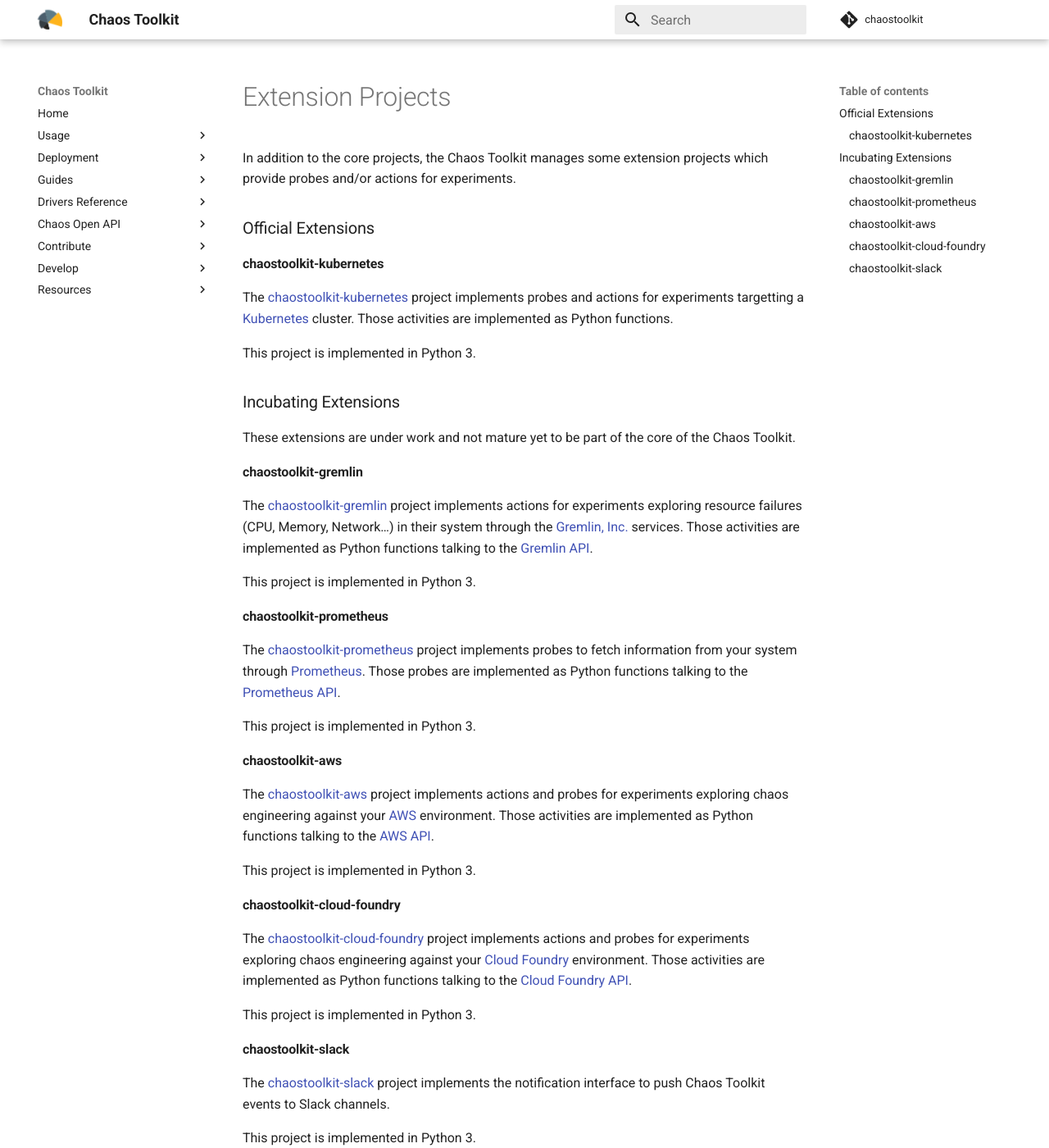
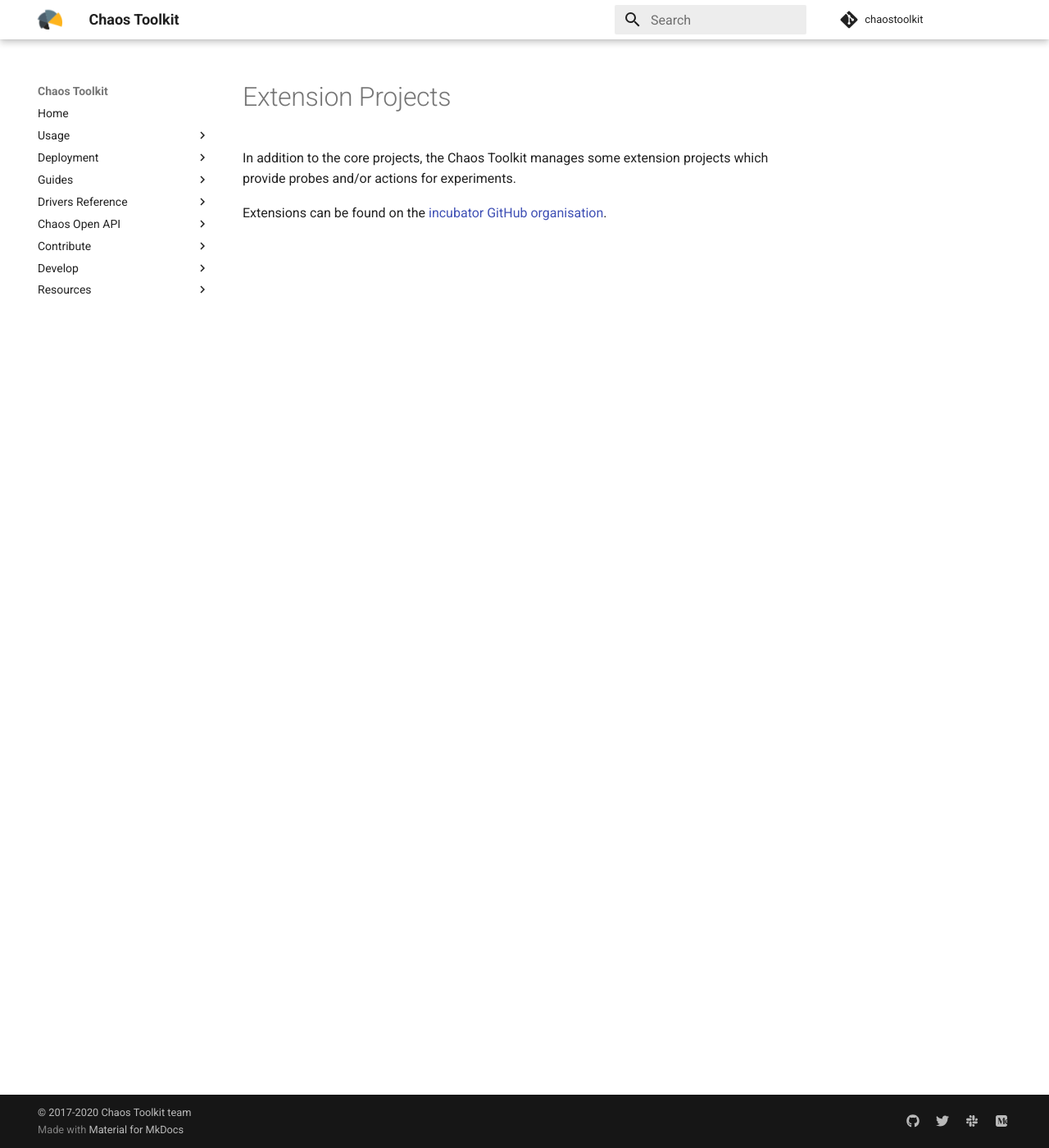
Before and after one commit to chaostoolkit/chaostoolkit-documentation, an MkDocs documentation site: the page built from sources/reference/developing/extensions.md, in a window 1280 px wide and 1400 px high. Shown: the whole window at 82% size. Built offline with MkDocs 1.6.1 and Material for MkDocs 9.7.7, drawn with Linux system fonts in a browser that asks for light colours; comment, search, counter and statistics services are not loaded.

Commit message:
Clarify core/extension projects
Signed-off-by: Sylvain Hellegouarch <sh@defuze.org>

```diff
--- a/sources/reference/developing/extensions.md
+++ b/sources/reference/developing/extensions.md
@@ -3,80 +3,6 @@
 In addition to the core projects, the Chaos Toolkit manages some extension
 projects which provide probes and/or actions for experiments.
 
-### Official Extensions
+Extensions can be found on the [incubator GitHub organisation][inc].
 
-#### chaostoolkit-kubernetes
-
-The [chaostoolkit-kubernetes][chaoskube] project implements probes and actions
-for experiments targetting a [Kubernetes][kubernetes] cluster. Those activities
-are implemented as Python functions.
-
-[chaoskube]: https://github.com/chaostoolkit/chaostoolkit-kubernetes
-[kubernetes]: https://kubernetes.io/
-
-This project is implemented in Python 3.
-
-### Incubating Extensions
-
-These extensions are under work and not mature yet to be part of the core
-of the Chaos Toolkit.
-
-#### chaostoolkit-gremlin
-
-The [chaostoolkit-gremlin][chaosgremlin] project implements actions
-for experiments exploring resource failures (CPU, Memory, Network...) in their
-system through the [Gremlin, Inc.][gremlin] services. Those activities
-are implemented as Python functions talking to the [Gremlin API][gremlinapi].
-
-[chaosgremlin]: https://github.com/chaostoolkit/chaostoolkit-gremlin
-[gremlin]: https://gremlininc.com/
-[gremlinapi]: https://help.gremlininc.com/api/
-
-This project is implemented in Python 3.
-
-#### chaostoolkit-prometheus
-
-The [chaostoolkit-prometheus][chaosprom] project implements probes to fetch
-information from your system through [Prometheus][prometheus]. Those probes
-are implemented as Python functions talking to the [Prometheus API][promapi].
-
-[chaosprom]: https://github.com/chaostoolkit/chaostoolkit-prometheus
-[prometheus]: https://prometheus.io/
-[promapi]: https://prometheus.io/docs/querying/api/
-
-This project is implemented in Python 3.
-
-#### chaostoolkit-aws
-
-The [chaostoolkit-aws][chaosaws] project implements actions and probes
-for experiments exploring chaos engineering against your [AWS][aws] environment.
-Those activities are implemented as Python functions talking to the
-[AWS API][awsapi].
-
-[chaosaws]: https://github.com/chaostoolkit-incubator/chaostoolkit-aws
-[aws]: https://aws.amazon.com/
-[awsapi]: https://aws.amazon.com/documentation/
-
-This project is implemented in Python 3.
-
-#### chaostoolkit-cloud-foundry
-
-The [chaostoolkit-cloud-foundry][chaoscf] project implements actions and probes
-for experiments exploring chaos engineering against your [Cloud Foundry][cf]
-environment. Those activities are implemented as Python functions talking to the
-[Cloud Foundry API][cfapi].
-
-[chaoscf]: https://github.com/chaostoolkit-incubator/chaostoolkit-cloud-foundry
-[cf]: https://www.cloudfoundry.org/
-[cfapi]: https://apidocs.cloudfoundry.org/
-
-This project is implemented in Python 3.
-
-#### chaostoolkit-slack
-
-The [chaostoolkit-slack][chaosslack] project implements the notification
-interface to push Chaos Toolkit events to Slack channels.
-
-[chaosslack]: https://github.com/chaostoolkit-incubator/chaostoolkit-slack
-
-This project is implemented in Python 3.
+[inc]: https://github.com/chaostoolkit-incubator
```
Also changed, not shown: sources/reference/developing/core.md (+36 -0 lines).
